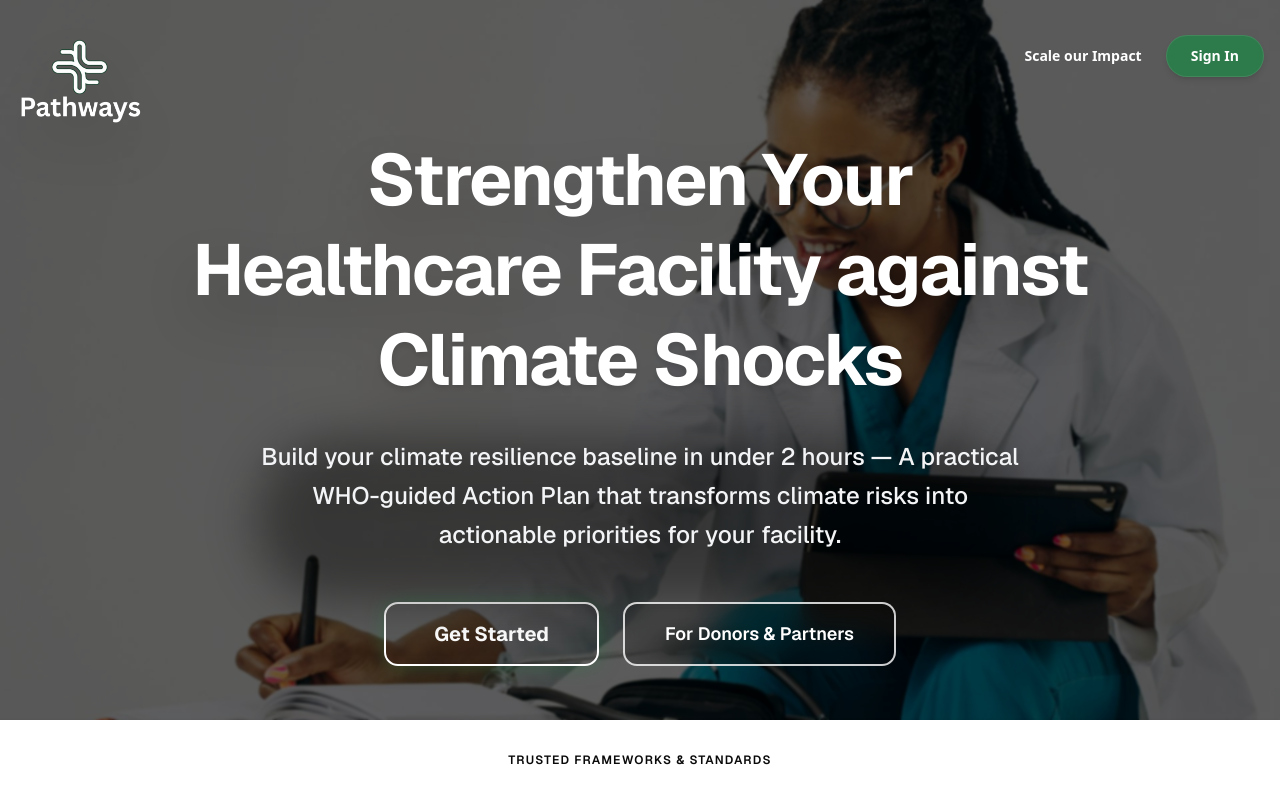
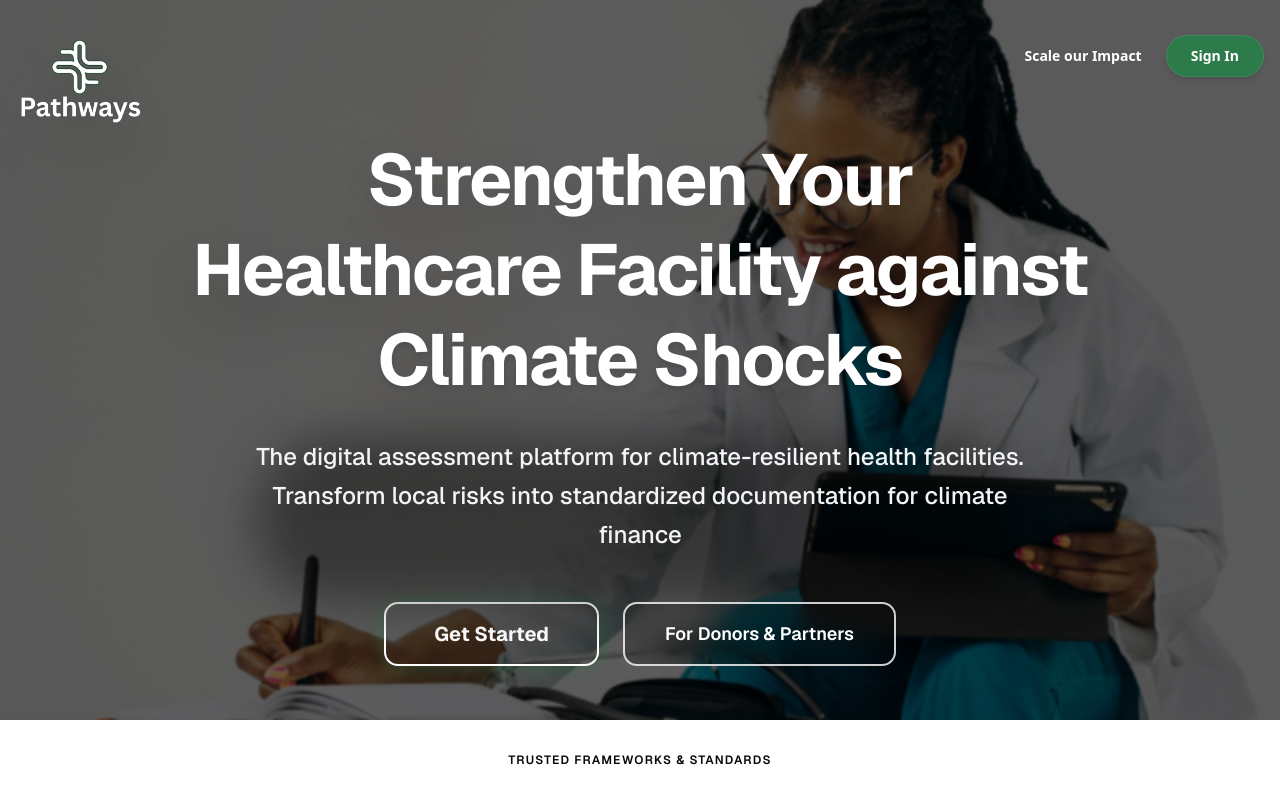
Before and after one commit to robinkiplangat/pathwayshealth, a Next.js app: page / in a window 1280 px wide. Shown: the top 794 px of the page. Built offline with nearby package versions, Linux system fonts and the light colour scheme; no server answers.

Commit message:
feat: Add comprehensive scripts for facility data cleaning, deduplication, and management, and update the main application page.

```diff
--- a/app/page.tsx
+++ b/app/page.tsx
@@ -55,7 +55,7 @@ export default async function Home() {
             <div className="relative inline-block">
               <div className="absolute inset-0 bg-black/40 blur-xl rounded-full"></div>
               <p className="text-xl md:text-2xl text-gray-100 mb-12 max-w-3xl mx-auto leading-relaxed drop-shadow-xl font-medium relative z-10">
-                Build your climate resilience baseline in under 2 hours — A practical WHO-guided Action Plan that transforms climate risks into actionable priorities for your facility.
+                The digital assessment platform for climate-resilient health facilities. Transform local risks into standardized documentation for climate finance
               </p>
             </div>
 
```
